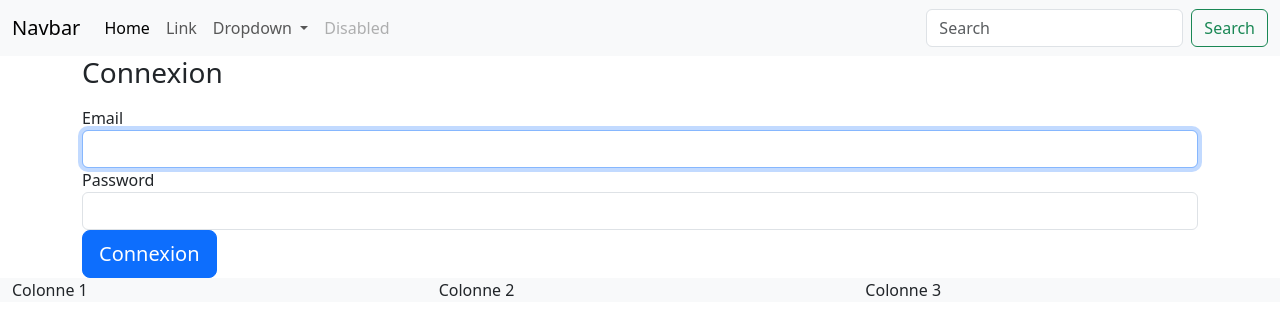
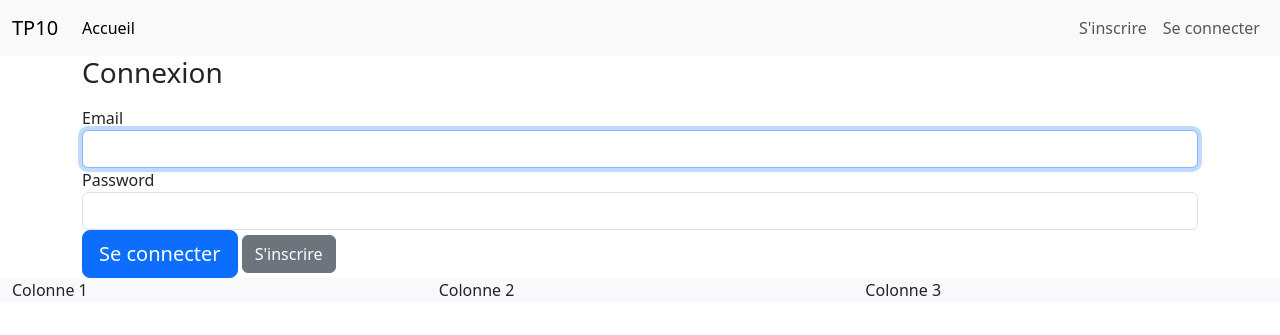
Before and after one commit to LMNoire/MS-Dev-2024, a Symfony app: template 3-TP/TP10/templates/security/login.html.twig in a window 1280 px wide. Shown: the top 335 px of the page. Run offline with Twig, Linux system fonts and the light colour scheme; the template is opened without the code that fills it, so the values that code supplies are empty; some libraries are stand-ins or nearby versions.

Commit message:
Update TP10

```diff
--- a/3-TP/TP10/compose.yaml
+++ b/3-TP/TP10/compose.yaml
@@ -1,4 +1,4 @@
-version: '3'
+zversion: '3'
 
 services:
 ###> doctrine/doctrine-bundle ###
--- a/3-TP/TP10/composer.json
+++ b/3-TP/TP10/composer.json
@@ -10,6 +10,7 @@
         "doctrine/doctrine-bundle": "^2.11",
         "doctrine/doctrine-migrations-bundle": "^3.3",
         "doctrine/orm": "^2.17",
+        "fakerphp/faker": "^1.23",
         "phpdocumentor/reflection-docblock": "^5.3",
         "phpstan/phpdoc-parser": "^1.25",
         "symfony/asset": "6.4.*",
@@ -94,6 +95,7 @@
         }
     },
     "require-dev": {
+        "doctrine/doctrine-fixtures-bundle": "^3.5",
         "phpunit/phpunit": "^9.5",
         "symfony/browser-kit": "6.4.*",
         "symfony/css-selector": "6.4.*",
--- a/3-TP/TP10/config/bundles.php
+++ b/3-TP/TP10/config/bundles.php
@@ -13,4 +13,5 @@ return [
     Symfony\Bundle\SecurityBundle\SecurityBundle::class => ['all' => true],
     Symfony\Bundle\MonologBundle\MonologBundle::class => ['all' => true],
     Symfony\Bundle\MakerBundle\MakerBundle::class => ['dev' => true],
+    Doctrine\Bundle\FixturesBundle\DoctrineFixturesBundle::class => ['dev' => true, 'test' => true],
 ];
--- a/3-TP/TP10/src/Form/RegistrationFormType.php
+++ b/3-TP/TP10/src/Form/RegistrationFormType.php
@@ -68,7 +68,7 @@ class RegistrationFormType extends AbstractType
                         'message' => 'You should agree to our terms.',
                     ]),
                 ],
-                'label' => 'En m\'inscrivant à ce site, j\'accepte les conditions d\'utilisations'
+                'label' => 'En m\'inscrivant à ce site, j\'accepte les conditions d\'utilisations : '
             ])
             ->add('plainPassword', PasswordType::class, [
                                 // instead of being set onto the object directly,
@@ -84,7 +84,7 @@ class RegistrationFormType extends AbstractType
                     ]),
                     new Length([
                         'min' => 6,
-                        'minMessage' => 'Your password should be at least {{ limit }} characters',
+                        'minMessage' => 'Your password should be at least 6 characters',
                         // max length allowed by Symfony for security reasons
                         'max' => 4096,
                     ]),
--- a/3-TP/TP10/templates/_partials/_nav.html.twig
+++ b/3-TP/TP10/templates/_partials/_nav.html.twig
@@ -1,37 +1,38 @@
 <!--Bootstrap navbar-->
 <nav class="navbar navbar-expand-lg bg-body-tertiary">
     <div class="container-fluid">
-        <a class="navbar-brand" href="#">Navbar</a>
+        <!--Left side navbar-->
+        <a class="navbar-brand" href="#">TP10</a>
         <button class="navbar-toggler" type="button" data-bs-toggle="collapse" data-bs-target="#navbarSupportedContent" aria-controls="navbarSupportedContent" aria-expanded="false" aria-label="Toggle navigation">
             <span class="navbar-toggler-icon"></span>
         </button>
         <div class="collapse navbar-collapse" id="navbarSupportedContent">
+            <!--Home link navbar-->
             <ul class="navbar-nav me-auto mb-2 mb-lg-0">
                 <li class="nav-item">
-                    <a class="nav-link active" aria-current="page" href="#">Home</a>
+                    <a class="nav-link active" aria-current="page" href="{{ path('app_main') }}">Accueil</a>
+                </li>
+            </ul>
+            <!--Right side navbar-->
+            <ul class="navbar-nav ms-auto mb-2 mb-lg-0">
+                <!--If connected display My account and Deconnexion-->
+                {% if app.user %}
+                <li class="nav-item">
+                    <a class="nav-link" href="#">Mon compte</a>
                 </li>
                 <li class="nav-item">
-                    <a class="nav-link" href="#">Link</a>
+                    <a class="nav-link" href="{{ path('app_logout') }}">Déconnexion</a>
                 </li>
-                <li class="nav-item dropdown">
-                    <a class="nav-link dropdown-toggle" href="#" role="button" data-bs-toggle="dropdown" aria-expanded="false">
-                        Dropdown
-                    </a>
-                    <ul class="dropdown-menu">
-                        <li><a class="dropdown-item" href="#">Action</a></li>
-                        <li><a class="dropdown-item" href="#">Another action</a></li>
-                        <li><hr class="dropdown-divider"></li>
-                        <li><a class="dropdown-item" href="#">Something else here</a></li>
-                    </ul>
+                {% else %}
+                <!--If not display Register and Connexion-->
+                <li class="nav-item">
+                    <a class="nav-link" href="{{ path('app_register') }}">S'inscrire</a>
                 </li>
-                    <li class="nav-item">
-                    <a class="nav-link disabled" aria-disabled="true">Disabled</a>
+                <li class="nav-item">
+                    <a class="nav-link" href="{{ path('app_login') }}">Se connecter</a>
                 </li>
+                {% endif %}
             </ul>
-            <form class="d-flex" role="search">
-                <input class="form-control me-2" type="search" placeholder="Search" aria-label="Search">
-                <button class="btn btn-outline-success" type="submit">Search</button>
-            </form>
         </div>
     </div>
 </nav>
--- a/3-TP/TP10/templates/security/login.html.twig
+++ b/3-TP/TP10/templates/security/login.html.twig
@@ -3,6 +3,7 @@
 {% block title %}Connexion{% endblock %}
 
 {% block body %}
+    <!--Connexion form-->
     <section class="container">
         <div class="row">
             <div class="col">
@@ -10,30 +11,25 @@
                     {% if error %}
                         <div class="alert alert-danger">{{ error.messageKey|trans(error.messageData, 'security') }}</div>
                     {% endif %}
-
+                    <!--If already connected-->
                     {% if app.user %}
                         <div class="mb-3">
-            Vous êtes connecté/e en tant que {{ app.user.userIdentifier }}, <a href="{{ path('app_logout') }}">Deconnexion</a>
+                            Vous êtes connecté/e en tant que {{ app.user.userIdentifier }}. <a href="{{ path('app_logout') }}">Deconnexion</a>
                         </div>
                     {% endif %}
-
                     <h1 class="h3 mb-3 font-weight-normal">Connexion</h1>
                     <label for="inputEmail">Email</label>
                     <input type="email" value="{{ last_username }}" name="email" id="inputEmail" class="form-control" autocomplete="email" required autofocus>
                     <label for="inputPassword">Password</label>
                     <input type="password" name="password" id="inputPassword" class="form-control" autocomplete="current-password" required>
-
-    <input type="hidden" name="_csrf_token"
-           value="{{ csrf_token('authenticate') }}"
-    >
-
-    <button class="btn btn-lg btn-primary" type="submit">
-        Connexion
+                    <input type="hidden" name="_csrf_token" value="{{ csrf_token('authenticate') }}">
+                    <!--Submit button-->
+                    <button class="btn btn-lg btn-primary" type="submit" id="login">
+                        Se connecter
                     </button>
+                    <a href="{{ path('app_register') }}" class="btn btn-secondary">S'inscrire</a>
                 </form>
             </div>
         </div>
     </section>
-
-
 {% endblock %}
```
Also changed, not shown: 3-TP/TP10/migrations/Version20240115131227.php (added, +33 -0 lines), 3-TP/TP10/migrations/Version20240115141306.php (added, +31 -0 lines), 3-TP/TP10/src/DataFixtures/UserFixtures.php (added, +52 -0 lines), 3-TP/TP10/templates/registration/register.html.twig (+12 -6 lines), 2 other files. Lines whose indentation alone changed are shown as unchanged.
